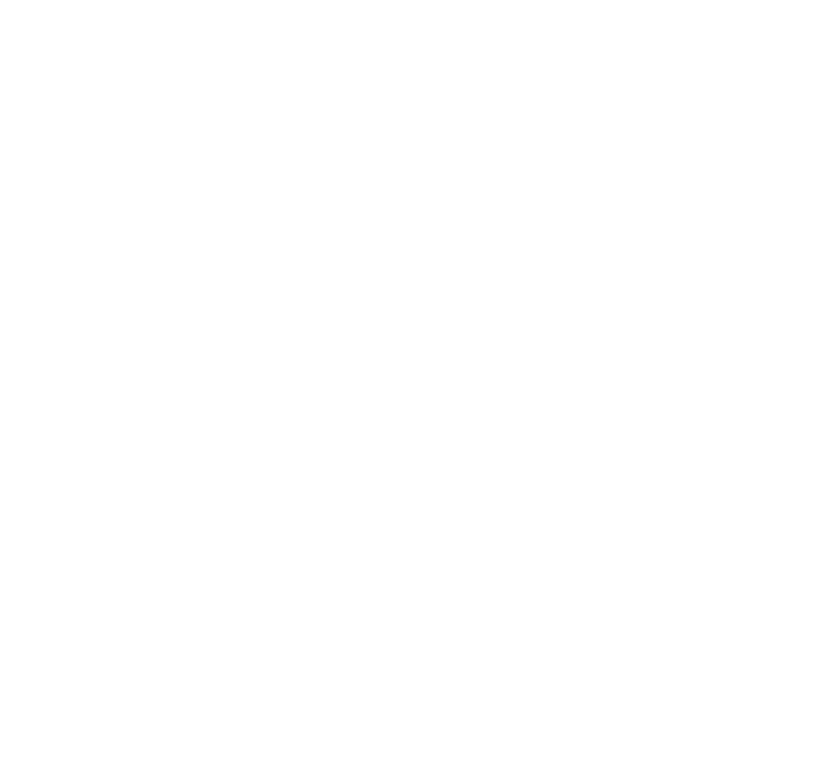
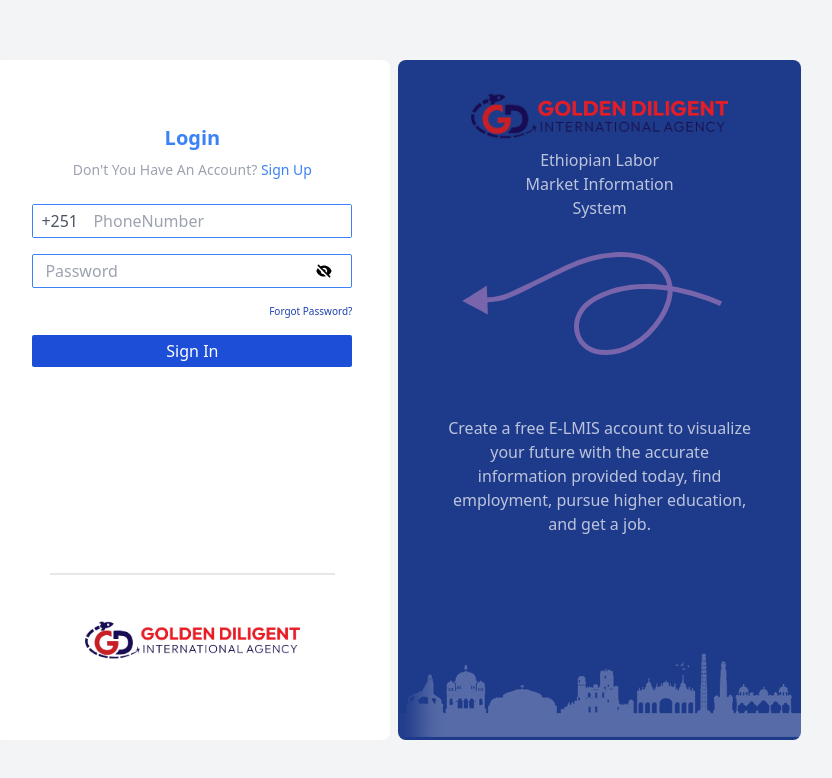
Before and after one commit to bereket-zemenu/golden-diligent, a React (Vite) app in the folder Frontend/: page /auth in a window 1280 px wide. Before the commit this address had no page. Shown: the top 778 px of the page, without its empty margins (242-1074 px from the left). Built offline with nearby package versions, Linux system fonts and the light colour scheme.

Commit message:
build the login page

```diff
--- a/Frontend/package.json
+++ b/Frontend/package.json
@@ -10,10 +10,12 @@
     "preview": "vite preview"
   },
   "dependencies": {
+    "@lottiefiles/react-lottie-player": "^3.5.4",
     "@react-google-maps/api": "^2.20.3",
     "classnames": "^2.5.1",
     "framer-motion": "^11.12.0",
     "leaflet": "^1.9.4",
+    "lottie-react": "^2.4.0",
     "prop-types": "^15.8.1",
     "react": "^18.3.1",
     "react-dom": "^18.3.1",
--- a/Frontend/src/App.jsx
+++ b/Frontend/src/App.jsx
@@ -2,6 +2,7 @@
 import { Route, Routes } from "react-router-dom";
 import { StoreProvider } from "./contexts/storeContext";
 import Home from "./pages/home";
+import Login from "./components/Login";
 // import "leaflet/dist/leaflet.css";
 
 function App() {
@@ -11,6 +12,7 @@
         <Routes>
           {" "}
           <Route path="/" element={<Home />} />
+          <Route path="/auth" element={<Login />} />
         </Routes>
       </div>
     </StoreProvider>
--- a/Frontend/src/components/Footer.jsx
+++ b/Frontend/src/components/Footer.jsx
@@ -2,7 +2,7 @@
 
 const Footer = () => {
   return (
-    <footer className="relative bg-[#0b1727] mt-10 py-10 px-6">
+    <footer className="relative bg-[#0b1727] mt-10 py-16 px-6">
       {/* <div className="absolute">kaleab</div> */}
       <div className="max-w-5xl m-auto">
         <div className="flex flex-col lg:flex-row justify-between items-center lg:items-start space-y-10 lg:space-y-0">
--- /dev/null
+++ b/Frontend/src/components/Login.jsx
@@ -0,0 +1,109 @@
+import { useState } from "react";
+import { HiEyeOff } from "react-icons/hi";
+import { HiEye } from "react-icons/hi";
+import MyAnimation from "./MyAnimation";
+
+const Login = () => {
+  const [isOpen, setIsOpen] = useState(false);
+  return (
+    <div className="flex h-screen bg-gray-100">
+      <div className="w-[63%] h-[85%] m-auto flex gap-2">
+        {/* Left Section */}
+        <div className="relative w-1/2 bg-white flex flex-col items-center p-8 pt-16 rounded-lg">
+          <div className="absolute bottom-[165px] w-[72%] p-[1px] bg-gray-200"></div>
+
+          <h2 className="text-xl font-bold mb-2 text-blue-500 font-Poppins">
+            Login
+          </h2>
+          <p className="mb-6 text-sm text-gray-400">
+            Don&apos;t You Have An Account?{" "}
+            <span className="text-blue-500">Sign Up</span>
+          </p>
+          <form className="space-y-4 w-80">
+            <div>
+              {/* <label htmlFor="phone" className="block text-gray-700 mb-2">
+                Phone Number
+              </label> */}
+              <div className="relative flex items-center border border-blue-500 rounded-sm">
+                <span className="absolute left-2 pr-3 text-gray-600">+251</span>
+                <input
+                  type="text"
+                  id="phone"
+                  placeholder="PhoneNumber"
+                  className="pl-[60px] w-full py-1 px-3 focus:outline-none "
+                />
+              </div>
+            </div>
+            <div className="relative">
+              {/* <IoEyeOffOutline className="absolute right-5 top-1/2 transform -translate-y-1/2" /> */}
+
+              {isOpen ? (
+                <HiEye
+                  onClick={() => setIsOpen(!isOpen)}
+                  className="absolute right-5 top-1/2 transform -translate-y-1/2 cursor-pointer"
+                />
+              ) : (
+                <HiEyeOff
+                  onClick={() => setIsOpen(!isOpen)}
+                  className="absolute right-5 top-1/2 transform -translate-y-1/2 cursor-pointer"
+                />
+              )}
+              <input
+                type="password"
+                id="password"
+                placeholder="Password"
+                className="w-full border border-blue-500 rounded-sm py-1 px-3 focus:outline-none"
+              />
+            </div>
+            <p className="text-right text-[10px] text-blue-800">
+              Forgot Password?
+            </p>
+            <button
+              type="submit"
+              className="w-full bg-blue-700 text-white py-1 rounded-sm text-md hover:bg-blue-600"
+            >
+              Sign In
+            </button>
+          </form>
+
+          <div className="absolute bottom-20">
+            <img
+              src="/logo.png"
+              alt="Ministry of Labor and Skills"
+              className="h-10"
+            />
+          </div>
+        </div>
+        {/* Right Section */}
+        <div className="relative w-1/2 bg-blue-900 text-white flex flex-col gap-2 items-center p-8 rounded-lg">
+          <div className="absolute z-[0] bottom-0 w-full h-[90px] bg-footer-image bg-cover bg-no-repeat bg-scroll bg-center phone:bg-center"></div>
+          <div className="">
+            <img
+              src="/logo.png"
+              alt="Ministry of Labor and Skills"
+              className="h-12"
+            />
+          </div>
+          <p className="text-white opacity-[0.70] w-1/2 text-center font-Poppins">
+            Ethiopian Labor Market Information System
+          </p>
+          <MyAnimation />
+          <p className="text-white opacity-[0.70] w-[90%] text-center font-Poppins">
+            Create a free E-LMIS account to visualize your future with the
+            accurate information provided today, find employment, pursue higher
+            education, and get a job.
+          </p>
+          {/* <div className="absolute bottom-10">
+            <img
+              src={ethio}
+              alt="Ethiopian Skyline"
+              className="h-16 object-cover"
+            />
+          </div> */}
+        </div>
+      </div>
+    </div>
+  );
+};
+
+export default Login;
--- /dev/null
+++ b/Frontend/src/components/MyAnimation.jsx
@@ -0,0 +1,22 @@
+import { Player } from "@lottiefiles/react-lottie-player";
+import animationData from "../assets/images/animation.json";
+
+const MyAnimation = () => {
+  return (
+    <div>
+      <Player
+        autoplay
+        loop
+        src={animationData} // Replace with your Lottie JSON file path
+        style={{
+          color: "red",
+          height: "180px",
+          width: "400px",
+          transform: "rotate(180deg)",
+        }}
+      ></Player>
+    </div>
+  );
+};
+
+export default MyAnimation;
--- a/Frontend/tailwind.config.js
+++ b/Frontend/tailwind.config.js
@@ -12,6 +12,9 @@
           "100%": { transform: "translateX(-100%)" },
         },
       },
+      backgroundImage: {
+        "footer-image": "url('./assets/images/ethio.png')",
+      },
     },
     plugins: [],
   },
```
Also changed, not shown: Frontend/src/assets/images/animation.json (added, +1 -0 lines), Frontend/src/assets/images/ethio.png (added), 1 other file (tests, documents, lock files or other folders).
